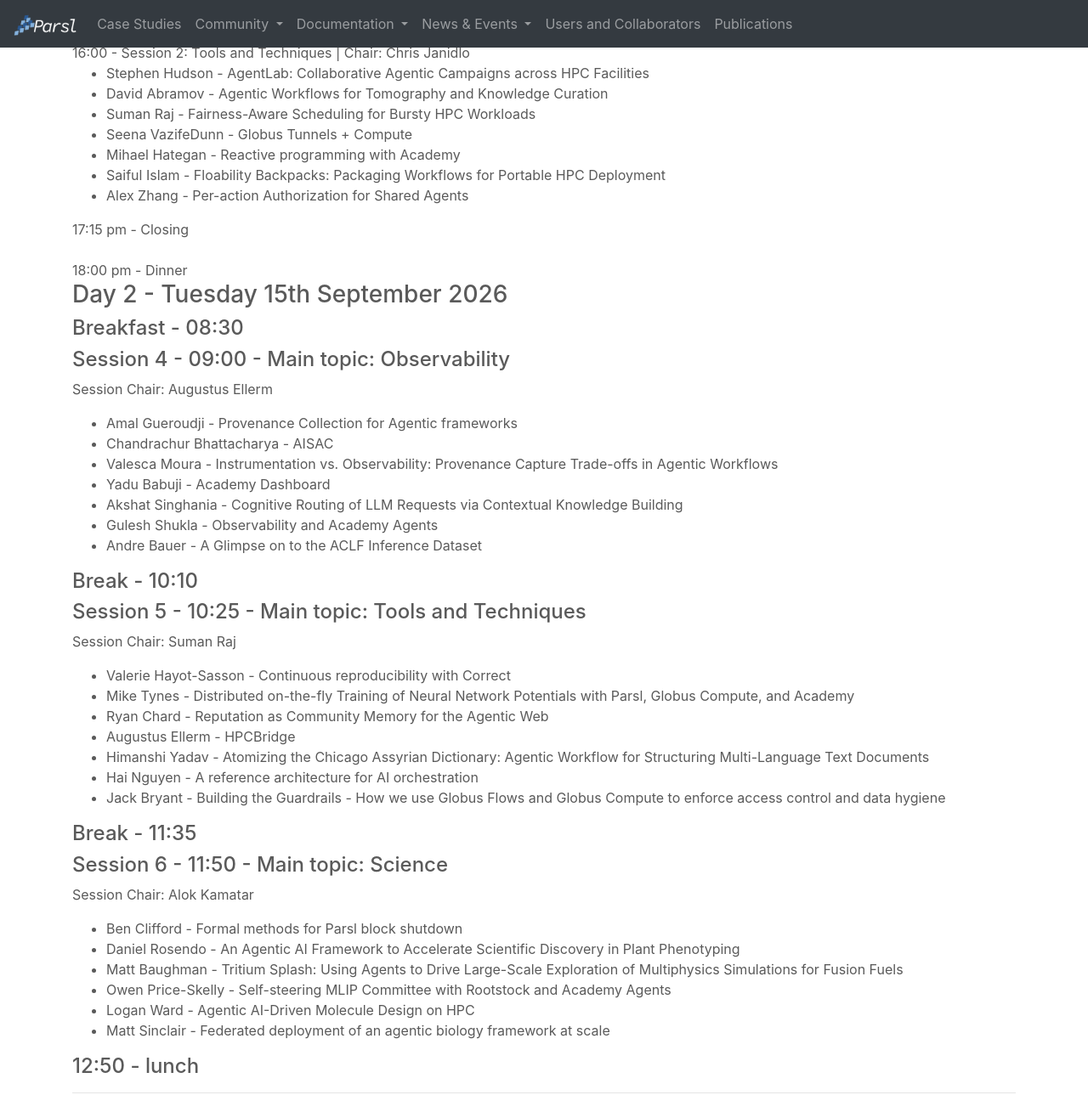
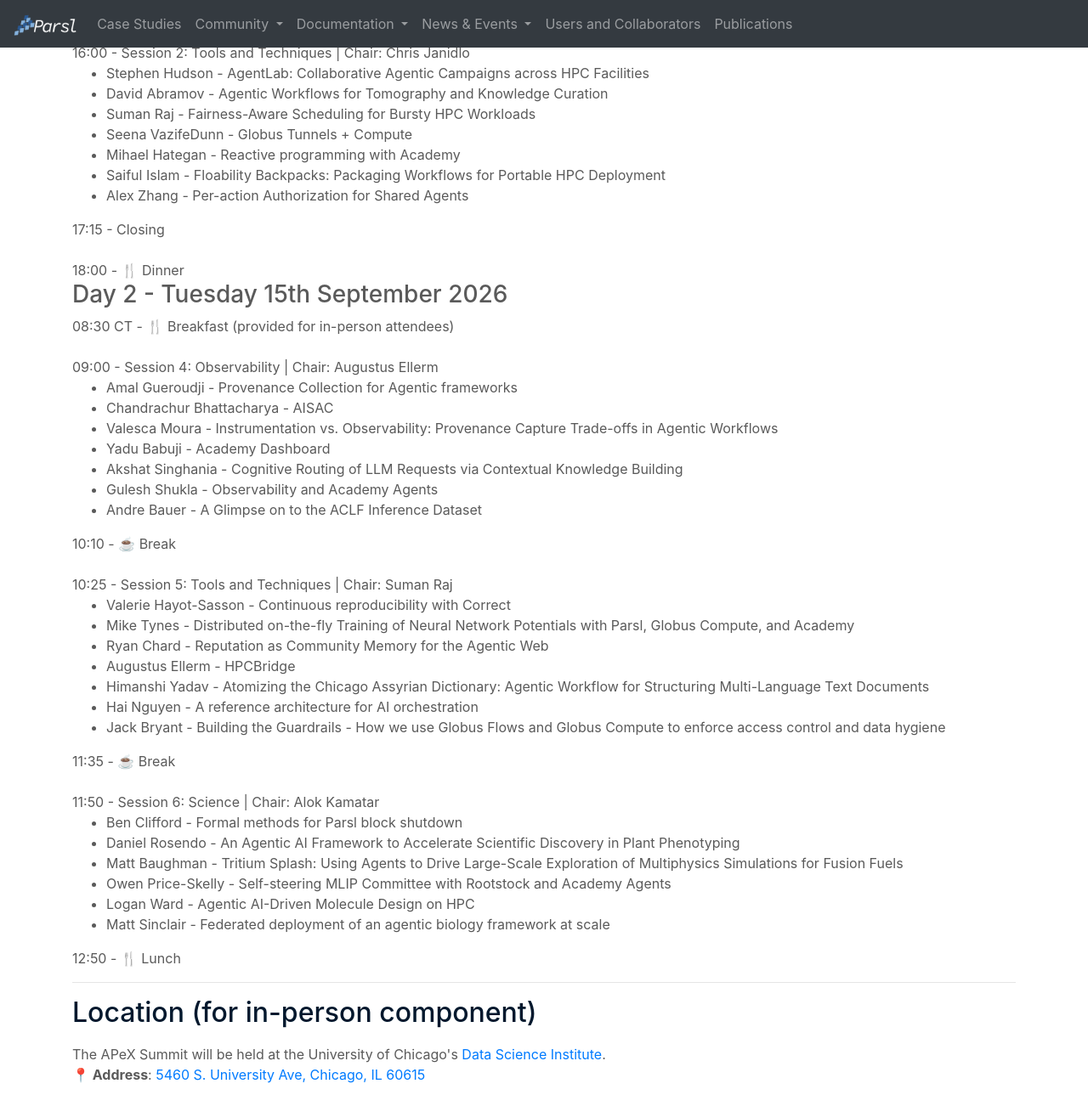
Before and after one commit to Parsl/parsl.github.io, a Jekyll site: the page built from parslfest/apex2026.html, in a window 1280 px wide and 1400 px high, scrolled down 1194 px, cut to the strip 0-1289 px from the top of the window. Shown: the whole strip at 85% size. Built offline with Jekyll 4.4.1, drawn with Linux system fonts in a browser that asks for light colours; some of the changed text lies outside the part shown.

Commit message:
Update apex2026.html

```diff
--- a/parslfest/apex2026.html
+++ b/parslfest/apex2026.html
@@ -71,7 +71,7 @@
 <li>Parmanand Sinha - No SSH Required: Building a Web-Based HPC Dispatch Service on Globus Compute  </li>
 </ul>
 
-14:10 pm - ☕️ Break  <br /><br />
+14:10 - ☕️ Break  <br /><br />
 
 14:30 - Session 2: Inside the Tools | Chair: Dan Katz
 <ul>
@@ -84,7 +84,7 @@
 <li>Fakhrul Bhuiyan - ParslBox: A Computational Materials Workflow Executor for AI-Agents on High-Performance Computing Systems</li>
 </ul>
 
-15:40 pm - ☕️ Break  <br /><br />
+15:40 - ☕️ Break  <br /><br />
 
 
 16:00 - Session 2: Tools and Techniques | Chair: Chris Janidlo
@@ -98,17 +98,16 @@
 <li>Alex Zhang - Per-action Authorization for Shared Agents   </li>
 </ul>
 
-17:15 pm - Closing <br /><br />
+17:15 - Closing <br /><br />
 
-18:00  pm - Dinner
+18:00 - 🍴 Dinner
 
 
 <h3>Day 2 - Tuesday 15th September 2026</h3>
 
-<h4>Breakfast - 08:30</h4>
+08:30 CT - 🍴 Breakfast (provided for in-person attendees) <br /><br />
 
-<h4>Session 4 - 09:00 - Main topic: Observability</h4>
-<p>Session Chair: Augustus Ellerm</p>
+09:00 - Session 4: Observability | Chair: Augustus Ellerm
 <ul>
 <li>Amal Gueroudji - Provenance Collection for Agentic frameworks   </li>
 <li>Chandrachur Bhattacharya - AISAC   </li>
@@ -119,10 +118,10 @@
 <li>Andre Bauer - A Glimpse on to the ACLF Inference Dataset</li>
 </ul>
 
-<h4>Break - 10:10</h4>
+10:10 - ☕️ Break  <br /><br />
 
-<h4>Session 5 - 10:25 - Main topic: Tools and Techniques</h4>
-<p>Session Chair: Suman Raj</p>
+
+10:25 - Session 5: Tools and Techniques | Chair: Suman Raj
 <ul>
 <li>Valerie Hayot-Sasson - Continuous reproducibility with Correct   </li>
 <li>Mike Tynes - Distributed on-the-fly Training of Neural Network Potentials with Parsl, Globus Compute, and Academy   </li>
@@ -133,10 +132,9 @@
 <li>Jack Bryant - Building the Guardrails - How we use Globus Flows and Globus Compute to enforce access control and data hygiene</li>
 </ul>
 
-<h4>Break - 11:35</h4>
+11:35 - ☕️ Break  <br /><br />
 
-<h4>Session 6 - 11:50 - Main topic: Science</h4>
-<p>Session Chair: Alok Kamatar</p>
+11:50 - Session 6: Science | Chair: Alok Kamatar
 <ul>
 <li>Ben Clifford - Formal methods for Parsl block shutdown  </li>
 <li>Daniel Rosendo - An Agentic AI Framework to Accelerate Scientific Discovery in Plant Phenotyping   </li>
@@ -144,10 +142,9 @@
 <li>Owen Price-Skelly - Self-steering MLIP Committee with Rootstock and Academy Agents   </li>
 <li>Logan Ward - Agentic AI-Driven Molecule Design on HPC   </li>
 <li>Matt Sinclair - Federated deployment of an agentic biology framework at scale   </li>
-
 </ul>
 
-	<h4>12:50 - lunch
+12:50 - 🍴 Lunch
 
 
 
```
